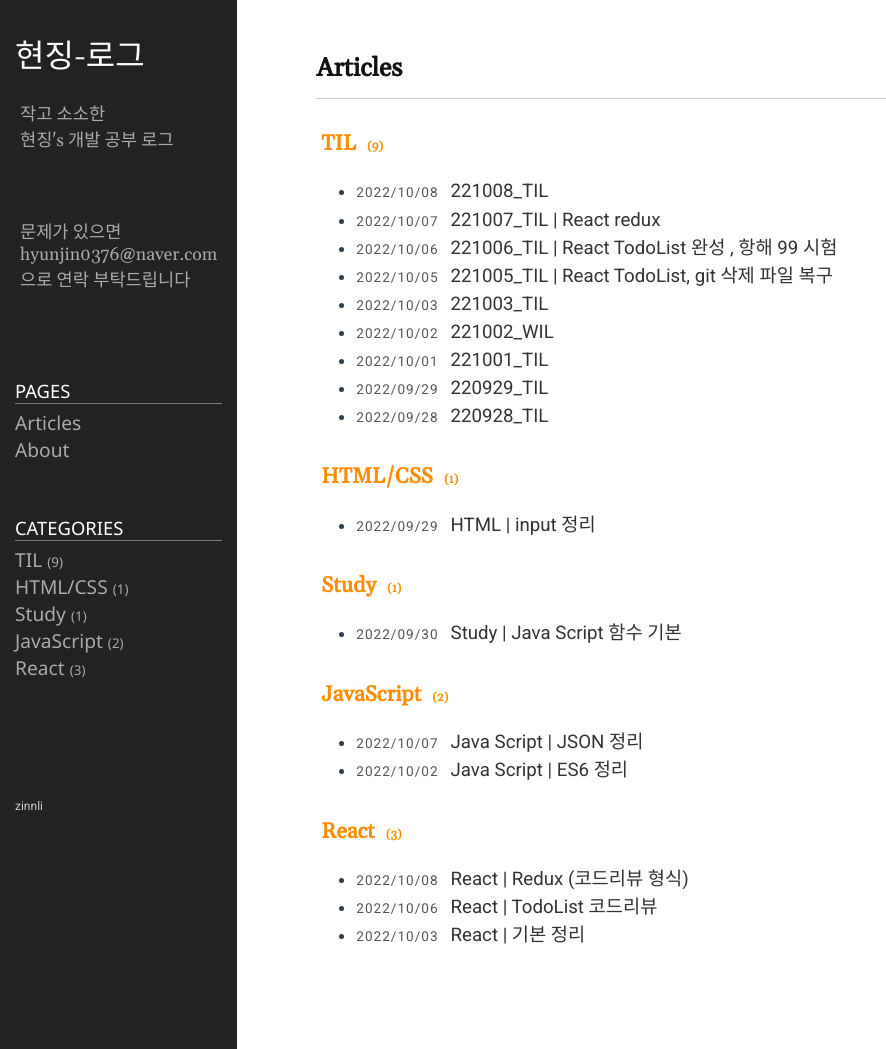
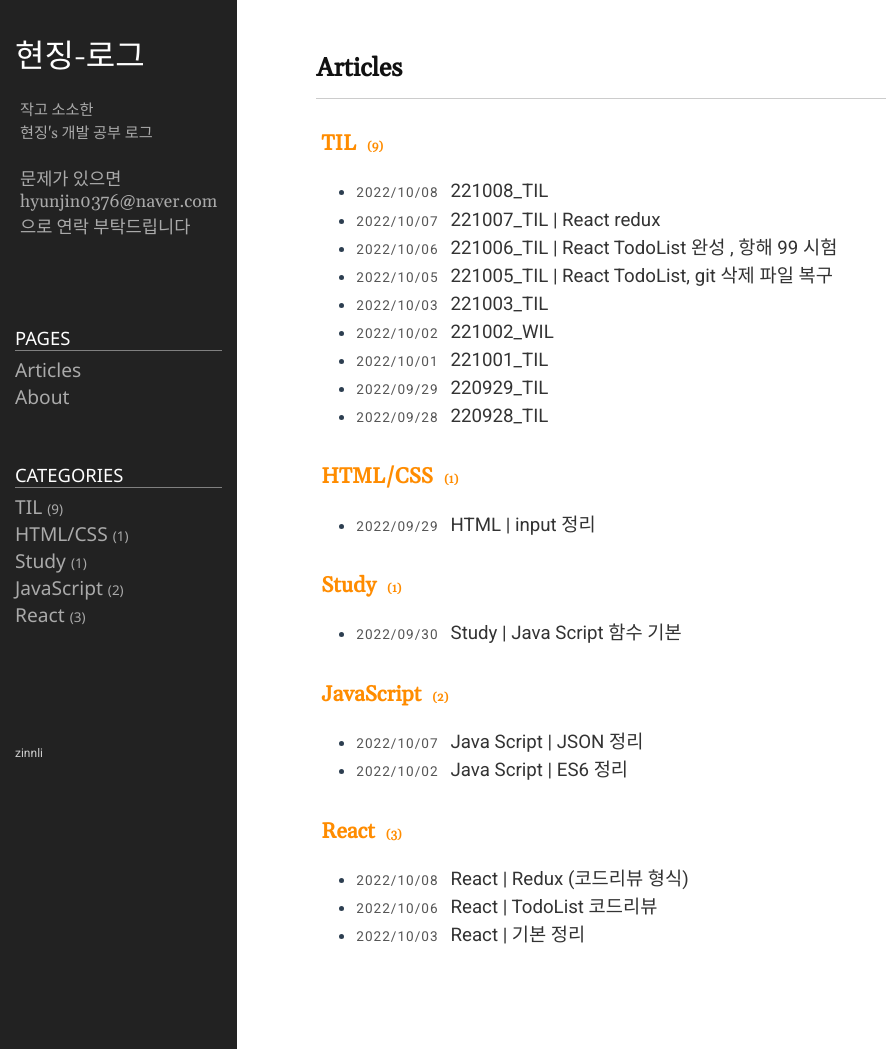
Before and after one commit to zinnli/zinnli.github.io, a Jekyll site: the page built from index.md, in a window 1280 px wide. Shown: the whole page, without its empty margins (0-886 px from the left). Built offline with Jekyll 4.4.1, drawn with Linux system fonts in a browser that asks for light colours.

Commit message:
sidebar layout/css 수정

```diff
--- a/_config.yml
+++ b/_config.yml
@@ -25,7 +25,7 @@ description: >- # this means to ignore newlines until "baseurl:"
      <br>작고 소소한 <br>현징's 개발 공부 로그
 
 description2: >- # this means to ignore newlines until "baseurl:"
-     <br><br><br>
+     <br>
          문제가 있으면 <br>
          hyunjin0376@naver.com<br>
          으로 연락 부탁드립니다<br>
--- a/public/css/style.css
+++ b/public/css/style.css
@@ -333,8 +333,8 @@ footer {
 }
 
 /* 현진추가 */
-.lead > p:nth-child(2) {
-     font-size: 13px;
+.lead:nth-child(2) {
+     font-size: 95%;
 }
 
 .post-content h3 {
```
